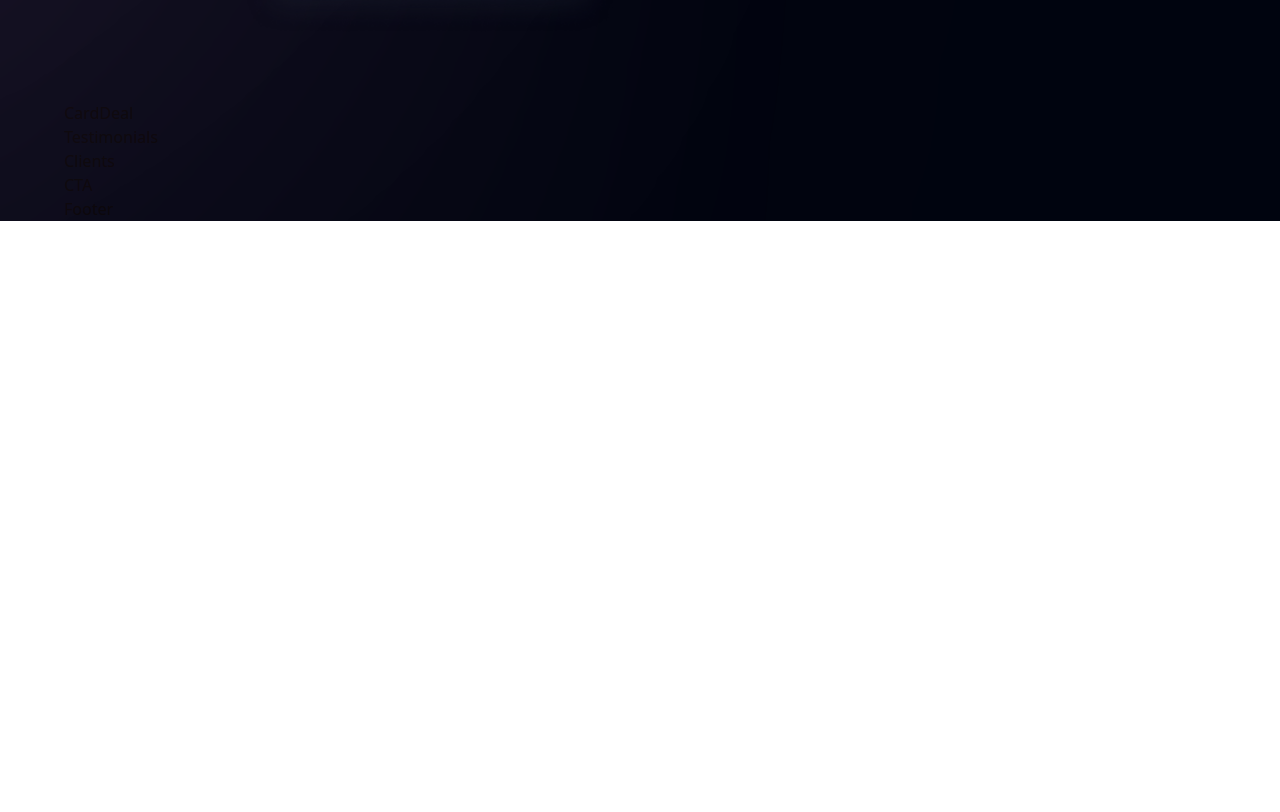
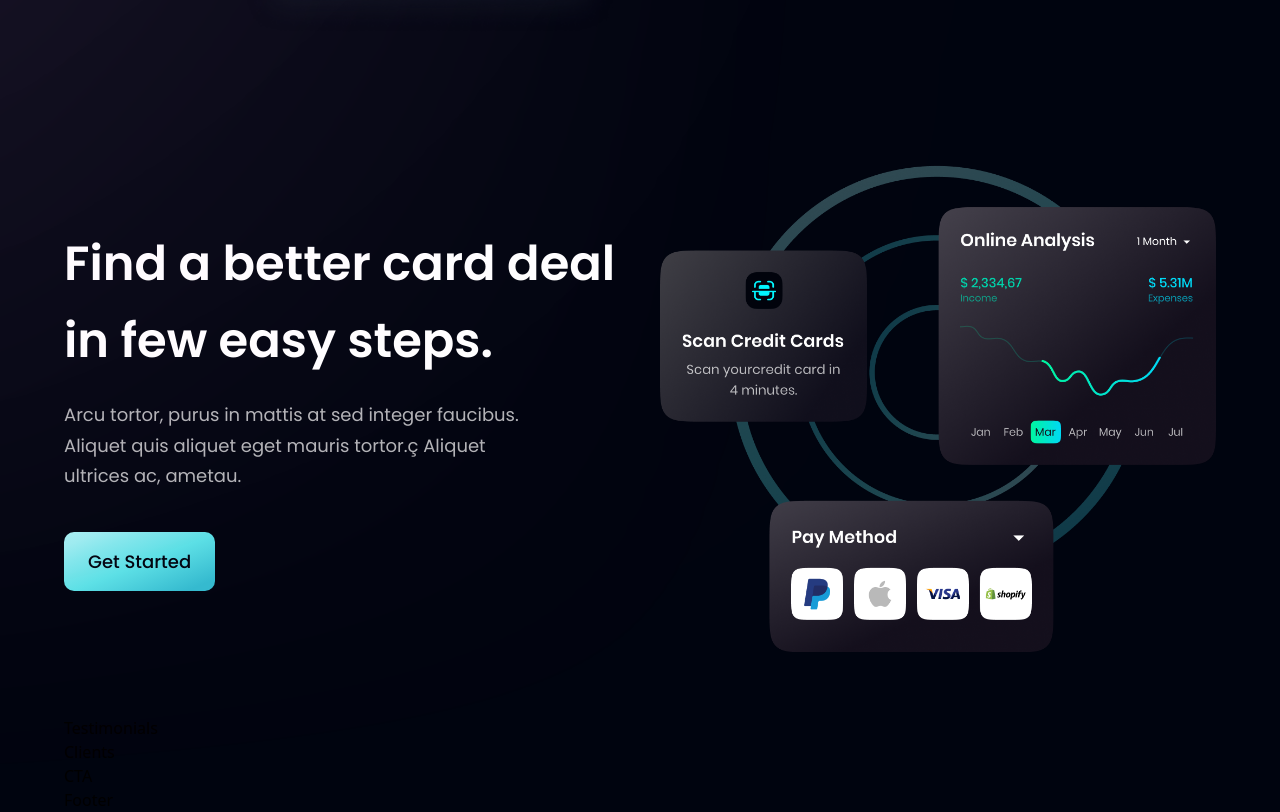
Before and after one commit to AsadbekNematov/HR_consulting, a React (Vite) app in the folder hr_consulting/: page / in a window 1280 px wide. Shown: the part 2078-2890 px from the top of the page. Before the commit the page ends 2299 px from the top, so only its background shows below. Built offline with nearby package versions, Linux system fonts and the light colour scheme.

Commit message:
CardDeal

```diff
--- a/hr_consulting/src/components/Button.jsx
+++ b/hr_consulting/src/components/Button.jsx
@@ -2,7 +2,7 @@
 
 const Button = ({styles}) => {
   return (
-    <button type='button' className={` py-4 px-6 bg-blue-gradient font-poppins font-medium text-[18px] text-primary outline-none ${styles}`}>
+    <button type='button' className={` py-4 px-6 bg-blue-gradient font-poppins font-medium text-[18px] text-primary outline-none ${styles} rounded-[10px]`}>
         Get Started
     </button>
   )
--- a/hr_consulting/src/components/CardDeal.jsx
+++ b/hr_consulting/src/components/CardDeal.jsx
@@ -1,9 +1,25 @@
-import React from 'react'
+import React from 'react';
+import styles, {layout} from '../style';
+import { card } from '../assets';
+import Button from './Button';
 
-const CardDeal = () => {
-  return (
-    <div>CardDeal</div>
-  )
-}
+const CardDeal = () =>(
+  <section className={layout.section}>
+    <div className={layout.sectionInfo}>
+      <h2 className={styles.heading2}>
+        Find a better card deal <br className='sm:block hidden' />
+        in few easy steps.
+      </h2>
+      <p className={`${styles.paragraph} max-w-[470px] mt-5`}>
+      Arcu tortor, purus in mattis at sed integer faucibus. Aliquet quis aliquet eget mauris tortor.ç Aliquet ultrices ac, ametau.
+      </p>
+    <Button styles="mt-10"/>
+    </div>
+
+    <div className={layout.sectionImg}>
+      <img src={card} alt="card" className='w-[100%] h-[100%]' />
+    </div>
+  </section>
+)
 
 export default CardDeal
```
